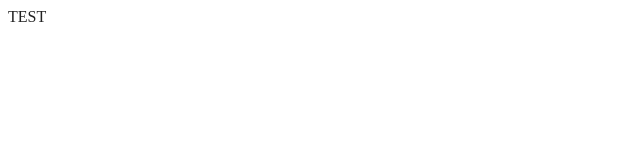
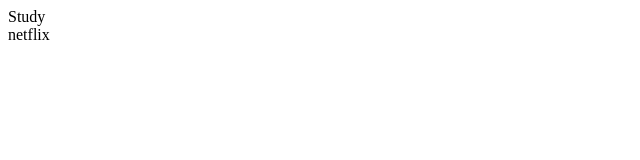
Before and after one commit to soyfully/portfolio, a React (Create React App) app: page /study/netflix in a window 1280 px wide. Shown: the top 160 px of the page, without its empty margins (0-640 px from the left). Built offline with nearby package versions, Linux system fonts and the light colour scheme.

Commit message:
[new] react-router-dom 추가

```diff
--- a/package.json
+++ b/package.json
@@ -9,6 +9,7 @@
     "gh-pages": "^6.1.1",
     "react": "^18.3.1",
     "react-dom": "^18.3.1",
+    "react-router-dom": "^6.26.1",
     "react-scripts": "5.0.1",
     "styled-components": "^6.1.12",
     "web-vitals": "^2.1.0"
--- a/public/index.html
+++ b/public/index.html
@@ -24,7 +24,7 @@
       work correctly both with client-side routing and a non-root public URL.
       Learn how to configure a non-root public URL by running `npm run build`.
     -->
-    <title>React App</title>
+    <title>KIM SOI | PORTFOLIO</title>
   </head>
   <body>
     <noscript>You need to enable JavaScript to run this app.</noscript>
--- a/src/App.js
+++ b/src/App.js
@@ -1,15 +1,8 @@
-import styled from "styled-components";
+import React from "react";
+import Router from "./router";
 
 function App() {
-  return (
-    <Wrap>
-      TEST
-    </Wrap>
-  );
+  return <Router />;
 }
 
-const Wrap = styled.div`
-  color: #222;
-`
-
 export default App;
--- /dev/null
+++ b/src/pages/About/About.js
@@ -0,0 +1,12 @@
+import React from 'react'
+// import styled from "styled-components";
+
+function About() {
+  return (
+    <div>
+        About
+    </div>
+  )
+}
+
+export default About
--- /dev/null
+++ b/src/pages/Main/Main.js
@@ -0,0 +1,12 @@
+import React from 'react'
+// import styled from "styled-components";
+
+function Main() {
+  return (
+    <div>
+      Main
+    </div>
+  )
+}
+
+export default Main
--- /dev/null
+++ b/src/pages/Study/Netflix/Netflix.js
@@ -0,0 +1,12 @@
+import React from 'react'
+// import styled from "styled-components";
+
+function netflix() {
+  return (
+    <div>
+      netflix
+    </div>
+  )
+}
+
+export default netflix
--- /dev/null
+++ b/src/pages/Study/Study.js
@@ -0,0 +1,13 @@
+import React from 'react'
+import { Outlet } from 'react-router-dom'
+
+function Study() {
+  return (
+    <div>
+      Study
+      <Outlet />
+    </div>
+  )
+}
+
+export default Study
--- /dev/null
+++ b/src/pages/Study/ToDoList/ToDoList.js
@@ -0,0 +1,12 @@
+import React from 'react'
+// import styled from "styled-components";
+
+function toDoList() {
+  return (
+    <div>
+      toDoList
+    </div>
+  )
+}
+
+export default toDoList
--- /dev/null
+++ b/src/pages/Works/Works.js
@@ -0,0 +1,12 @@
+import React from 'react'
+// import styled from "styled-components";
+
+function Works() {
+  return (
+    <div>
+      Works
+    </div>
+  )
+}
+
+export default Works
--- /dev/null
+++ b/src/router.js
@@ -0,0 +1,26 @@
+import React from 'react'
+import { BrowserRouter, Route, Routes } from 'react-router-dom';
+import Main from "./pages/Main/Main"
+import About from "./pages/About/About"
+import Works from "./pages/Works/Works"
+import Study from "./pages/Study/Study"
+import ToDoList from "./pages/Study/ToDoList/ToDoList"
+import Netflix from "./pages/Study/Netflix/Netflix"
+
+function router() {
+  return (
+    <BrowserRouter basename={process.env.PUBLIC_URL}>
+        <Routes>
+            <Route path="/" element={<Main />} />
+            <Route path="/about" element={<About />} />
+            <Route path="/works" element={<Works/>} />
+            <Route path="/study" element={<Study/>}>
+                <Route path="toDoList" element={<ToDoList/>} />
+                <Route path="netflix" element={<Netflix/>} />
+            </Route>
+        </Routes>
+    </BrowserRouter>
+  )
+}
+
+export default router
```
Also changed, not shown: 1 other file (tests, documents, lock files or other folders).
